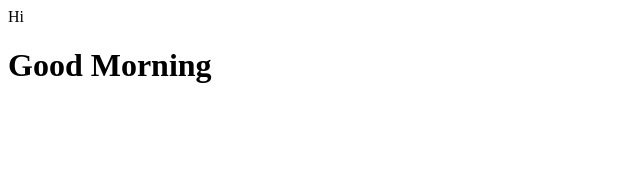
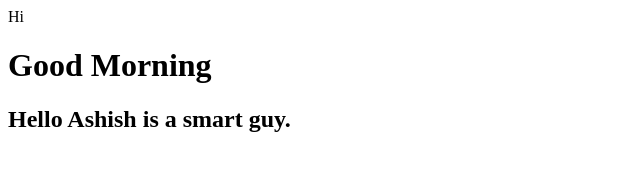
Before and after one commit to chodankarac/demo, a plain HTML site: page Index.html in a window 1280 px wide. Shown: the whole page, without its empty margins (0-640 px from the left). Drawn offline with Linux system fonts and the light colour scheme.

Commit message:
smart guy statement added

```diff
--- a/Index.html
+++ b/Index.html
@@ -1,2 +1,3 @@
 <div>Hi</div>
 <h1>Good Morning</h1>
+<h2>Hello Ashish is a smart guy.</h2>
```
